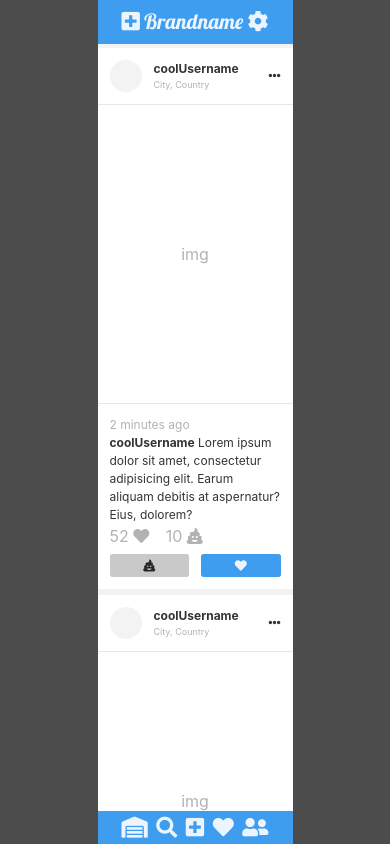
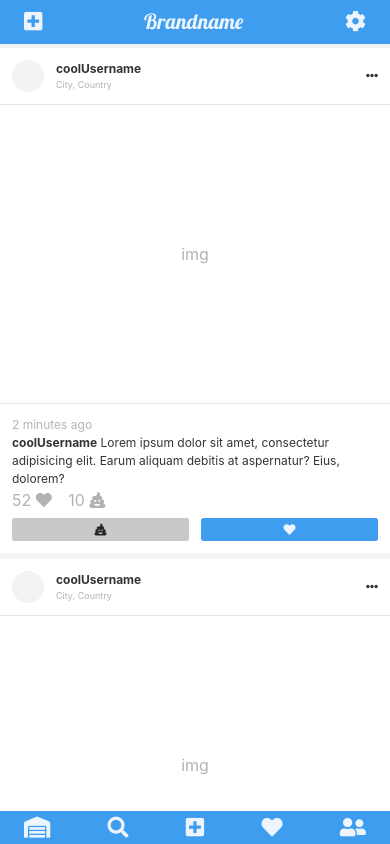
Before and after one commit to dlcNine/sandbox-examples, a website: page public/views/social-media.html in a window 390 px wide. Drawn offline with Linux system fonts and the light colour scheme.

Commit message:
make social media boilerplate responsive.

```diff
--- a/public/views/social-media.html
+++ b/public/views/social-media.html
@@ -23,7 +23,7 @@
     </style>
 </head>
 <body class="dark">
-    <div class="unit-6 push-3 relative pt-4 px-0 light h-1-vh">
+    <div class="unit-12-sm ml-0-sm unit-6 push-3 relative pt-4 px-0 light h-1-vh">
         <header class="absolute left-top w-1 primary flex between cross-center py-half px-2">
             <a href="#">
                 <i class="fas fa-plus-square h3"></i>
```
